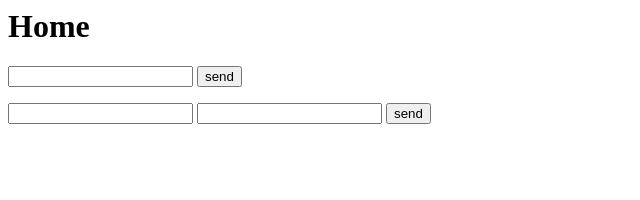
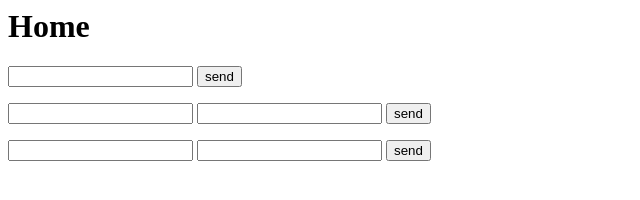
Before and after one commit to vijayanramaraj/FDPVITworkshop, a website: page home.html in a window 1280 px wide. Shown: the whole page, without its empty margins (0-640 px from the left). Drawn offline with Linux system fonts and the light colour scheme.

Commit message:
This is second version

```diff
--- a/home.html
+++ b/home.html
@@ -10,5 +10,11 @@
         <input type="text" name="num2"/>
         <input type="submit" value="send"/>
         </form>
+        <form action="/add" method="GET">
+            <input type="text" name="num1"/>
+            <input type="text" name="num2"/>
+            <input type="submit" value="send"/>
+            </form>
+
     </body>
 </html>
```
